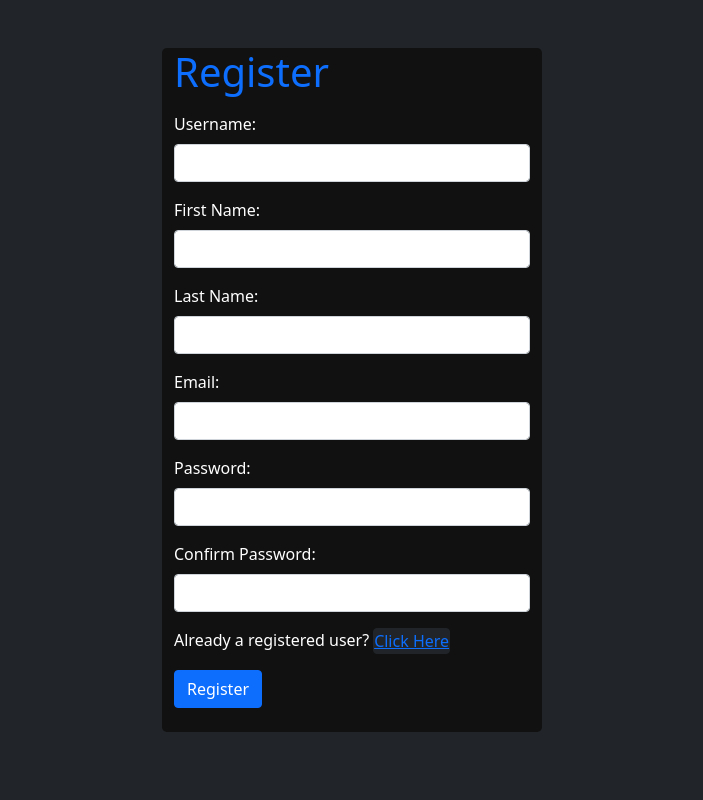
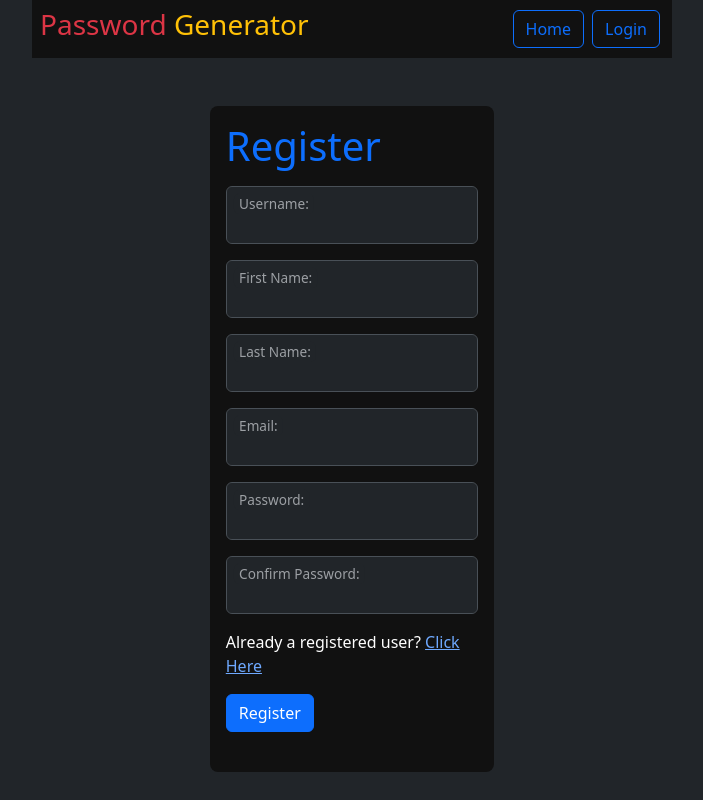
Before and after one commit to illustrae/EduManage, a Flask app: page /register in a window 1280 px wide. Shown: the whole page, without its empty margins (288-991 px from the left). Run offline with Flask 3, Linux system fonts and the light colour scheme.

Commit message:
updated BS, & forms. removed log/reg canvas

```diff
--- a/password_gen_app/controllers/passwords_controller.py
+++ b/password_gen_app/controllers/passwords_controller.py
@@ -10,7 +10,7 @@ def index():
         return redirect("/logged_in")
 
     if 'generated_password' in session:
-        return render_template('main.html', generated_password = session['generated_password'])
+        return render_template('main.html',  generated_password = session['generated_password'])
     else:
         return render_template('main.html')
 
--- a/password_gen_app/controllers/users_controller.py
+++ b/password_gen_app/controllers/users_controller.py
@@ -10,7 +10,7 @@ socketio = SocketIO(app)
 @app.route('/register')
 def register_user():
 
-    return render_template('register.html')
+    return render_template('register.html',on_log_reg =True)
 
 @app.route('/process_register', methods=['POST'])
 def process_register():
@@ -21,7 +21,7 @@ def process_register():
 
 @app.route('/login')
 def login():
-    return render_template('login.html')
+    return render_template('login.html',on_log_reg =True)
 
 @app.route('/process_login', methods=['POST'])
 def process_login():
--- a/password_gen_app/models/user.py
+++ b/password_gen_app/models/user.py
@@ -109,8 +109,9 @@ class User:
             # elif not username_exist:
             #     flash("Username already taken.", 'register')
             #     is_valid = False
-            if is_valid:
-                flash("Profile Successfully Changed!", 'register')
+            # if  0 <= len(postData['password']) <= 7:
+            #     flash("Password needs to be at least 8 characters.", 'register')
+            #     is_valid = False
         if 'password' in postData:
             if  0 <= len(postData['password']) <= 7:
                 flash("Password needs to be at least 8 characters.", 'register')
@@ -121,7 +122,8 @@ class User:
             elif postData['c_password'] != postData['password']:
                 flash("Passwords do not match!", 'register')
                 is_valid = False
-
+        if is_valid:
+            flash("Success!", 'register')
         return is_valid
 
     @staticmethod
--- a/password_gen_app/static/js/script.js
+++ b/password_gen_app/static/js/script.js
@@ -11,9 +11,9 @@ const copyWord = input => {
     navigator.clipboard.writeText(savedValue);
     if(input.localName == "input"){
         input.value = "Copied!"
-        setTimeout(()=>input.value = saved_value, 1000);
+        setTimeout(()=>input.value = savedValue, 1000);
     }else{
         input.innerHTML = "Copied!"
-        setTimeout(()=>input.innerHTML = saved_value, 1000);
+        setTimeout(()=>input.innerHTML = savedValue, 1000);
     }
 }
--- a/password_gen_app/templates/register.html
+++ b/password_gen_app/templates/register.html
@@ -4,15 +4,26 @@
     <meta charset="UTF-8">
     <meta http-equiv="X-UA-Compatible" content="IE=edge">
     <meta name="viewport" content="width=device-width, initial-scale=1.0">
-    <title>Registration</title>
+    <title>Login</title>
     <link rel="stylesheet" href="{{ url_for('static', filename='css/style.css') }}">
-    <link href="https://cdn.jsdelivr.net/npm/bootstrap@5.0.2/dist/css/bootstrap.min.css" rel="stylesheet" integrity="sha384-EVSTQN3/azprG1Anm3QDgpJLIm9Nao0Yz1ztcQTwFspd3yD65VohhpuuCOmLASjC" crossorigin="anonymous">
+    <link href="https://cdn.jsdelivr.net/npm/bootstrap@5.3.2/dist/css/bootstrap.min.css" rel="stylesheet"
+        integrity="sha384-T3c6CoIi6uLrA9TneNEoa7RxnatzjcDSCmG1MXxSR1GAsXEV/Dwwykc2MPK8M2HN" crossorigin="anonymous">
     <script src="https://cdn.jsdelivr.net/npm/bootstrap@5.0.2/dist/js/bootstrap.bundle.min.js" integrity="sha384-MrcW6ZMFYlzcLA8Nl+NtUVF0sA7MsXsP1UyJoMp4YLEuNSfAP+JcXn/tWtIaxVXM" crossorigin="anonymous"></script>
 </head>
 <body class="bg-dark">
-    <div class="container-lg">
-        <div class="row text-white justify-content-around mt-5">
-            <div class="col-4 custom-bg-darker rounded-3">
+    <div class="mx-auto">
+        <div class="navbar d-flex flex-column-reverse flex-sm-row-reverse p-2 custom-bg-darker col-lg-6 mx-auto text-end">
+            <div class="d-flex justify-content-center">
+                <a class="mx-1" href="/"><button type="button" class="btn btn-outline-primary">Home</button></a>
+                <a class="mx-1" href="/login"><button type="button" class="btn btn-outline-primary">Login</button></a>
+            </div>
+            <h3 class="me-sm-auto">
+                <span class="text-danger">Password</span>
+                <span class="text-warning">Generator</span>
+            </h3>
+        </div>
+        <div class="text-white mx-auto mt-5 col-lg-8 d-flex justify-content-center">
+            <div class="form-group col-4 custom-bg-darker rounded-3 p-3" data-bs-theme="dark">
                 <form action="/process_register", method="POST">
                     <h1 class="text-primary">Register</h1>
                     {% with messages = get_flashed_messages(category_filter=['register']) %}
@@ -22,68 +33,37 @@
                             {% endfor %}
                         {% endif %}
                     {% endwith %}
-                    <div class="mb-3 mt-3">
-                        <label class= "form-label" for="username">Username: </label>
+                    <div class="form-floating mb-3 mt-3">
                         <input class="form-control" name="username" type="text">
+                        <label for="username">Username: </label>
                     </div>
-                    <div class="mb-3 mt-3">
-                        <label class= "form-label" for="first_name">First Name: </label>
+                    <div class="form-floating mb-3 mt-3">
                         <input class="form-control" name="first_name" type="text">
+                        <label for="first_name">First Name: </label>
                     </div>
-                    <div class="mb-3">
-                        <label class= "form-label" for="last_name">Last Name:</label>
+                    <div class="form-floating mb-3">
                         <input class="form-control" name="last_name" type="text">
+                        <label for="last_name">Last Name:</label>
                     </div>
-                    <div class="mb-3">
-                        <label class= "form-label" for="email">Email: </label>
+                    <div class="form-floating mb-3">
                         <input class="form-control" name="email" type="text">
+                        <label for="email">Email: </label>
                     </div>
-                    <div class="mb-3">
-                        <label class= "form-label" for="password">Password: </label>
+                    <div class="form-floating mb-3">
                         <input class="form-control" name="password" type="password">
+                        <label for="password">Password: </label>
                     </div>
-                    <div class="mb-3">
-                        <label class= "form-label" for="c_password">Confirm Password: </label>
+                    <div class="form-floating mb-3">
                         <input class="form-control" name="c_password" type="password">
+                        <label for="c_password">Confirm Password: </label>
                     </div>
                     <div class="mb-4">
-                        <p class="d-flex">Already a registered user?
-                        <button class="btn btn-dark text-decoration-underline p-0 mx-1 text-primary" type="button" data-bs-toggle="offcanvas" data-bs-target="#offcanvasRight" aria-controls="offcanvasRight">Click Here</button>
+                        <p class="me-3">Already a registered user?
+                            <a href="/login">Click Here</a>
                         </p>
                         <button class="btn btn-primary">Register</button>
                     </div>
                 </form>
-
-            </div>
-
-            <div class="offcanvas offcanvas-end" tabindex="-1" id="offcanvasRight" aria-labelledby="offcanvasRightLabel">
-                <div class="offcanvas-header bg-dark">
-                    <button type="button" class="btn-close text-reset text-white" data-bs-dismiss="offcanvas" aria-label="Close"></button>
-                </div>
-                <div class="offcanvas-body bg-dark">
-                    <h1 class="text-success">Login</h1>
-                    {% with messages = get_flashed_messages(category_filter=['login']) %}
-                    {% if messages %}
-                    {% for message in messages %}
-                    <p class="text-black bg-warning">{{message}}</p>
-                    {% endfor %}
-                    {% endif %}
-                    {% endwith %}
-                    <form action="/process_login", method="POST">
-                        <div class="mb-3 ">
-                            <label class= "form-label" for="username">Username: </label>
-                            <input class="form-control" name="username" type="text">
-                        </div>
-                        <div class="mb-3">
-                            <label class= "form-label" for="password">Password: </label>
-                            <input class="form-control" name="password" type="password">
-                        </div>
-                        <div class="mb-4">
-                            <button class="btn btn-success">Login</button>
-                        </div>
-                    </form>
-                </div>
-
             </div>
         </div>
     </div>
```
Also changed, not shown: password_gen_app/templates/change_password.html (+18 -13 lines), password_gen_app/templates/editAccount.html (+6 -6 lines), password_gen_app/templates/login.html (+25 -59 lines), password_gen_app/templates/main.html (+12 -2 lines).
